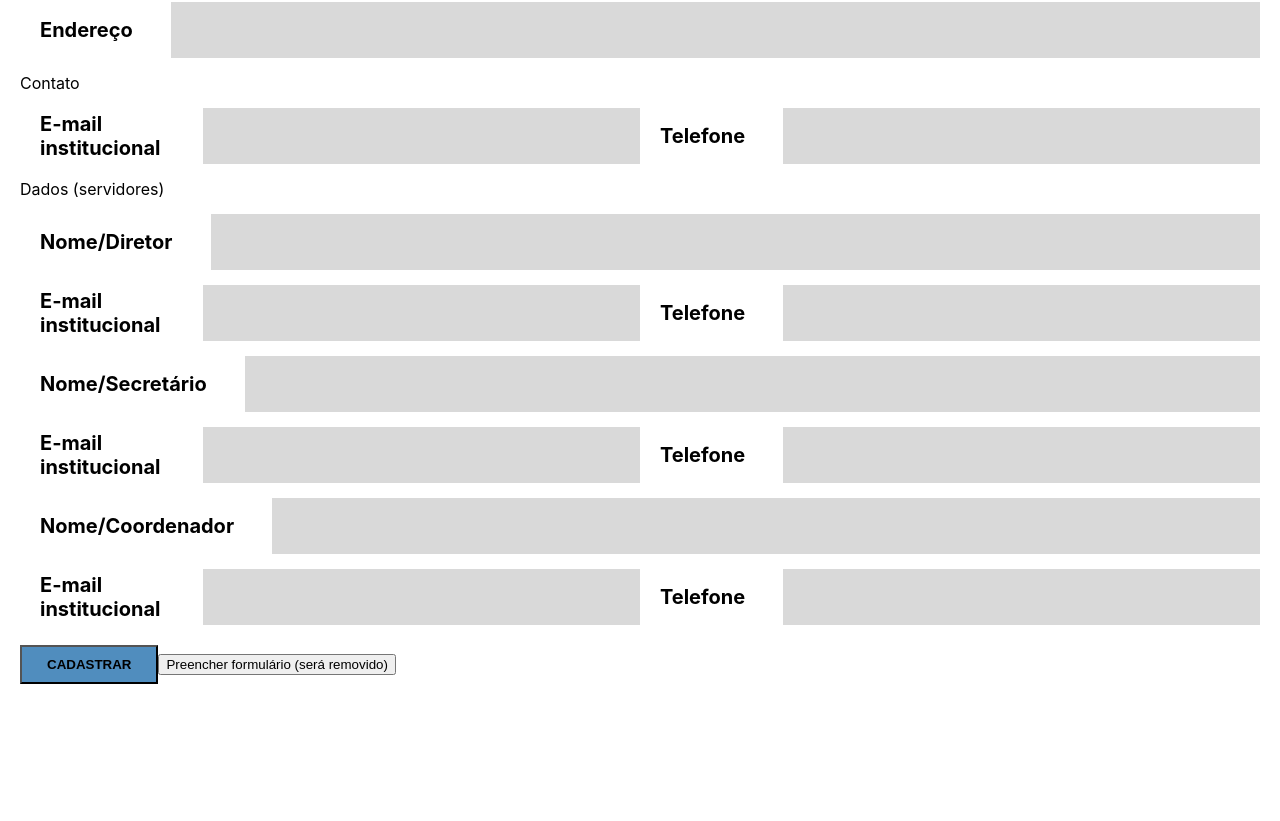
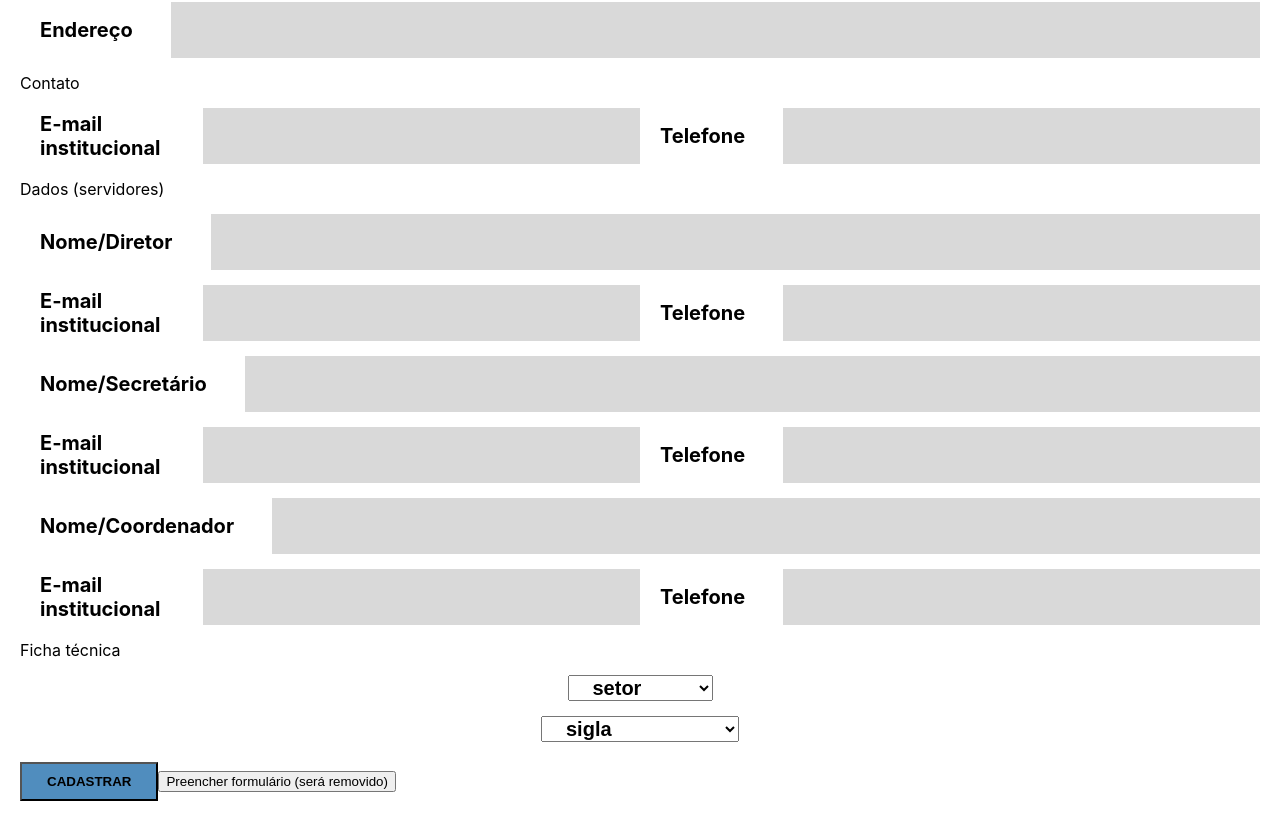
Before and after one commit to enzo-santos-ufpa/cme-gestao, a React (Create React App) app: page /cadastro-escola in a window 1280 px wide. Shown: the part 441-1262 px from the top of the page. Before the commit the page ends 1145 px from the top, so only its background shows below. Built offline with nearby package versions, Linux system fonts and the light colour scheme.

Commit message:
Adiciona suporte à setor e sigla de escolas

```diff
--- a/src/api/config.ts
+++ b/src/api/config.ts
@@ -14,11 +14,14 @@ async function initialize(pool: pg.Pool) {
             NomeEntidadeMantenedora VARCHAR(255) NOT NULL,
             Email VARCHAR(255) NOT NULL,
             Telefone VARCHAR(15) NOT NULL,
+            TipoSetor VARCHAR(255) NOT NULL,
+            TipoSigla VARCHAR(255) NOT NULL,
             PRIMARY KEY (Id)
         );
     `);
     await pool.query(`CREATE TABLE IF NOT EXISTS
         EnderecoEscola (
+            Id SERIAL NOT NULL,
             IdEscola INTEGER NOT NULL,
             Distrito VARCHAR(30) NOT NULL,
             Endereco VARCHAR(255) NOT NULL,
@@ -26,7 +29,7 @@ async function initialize(pool: pg.Pool) {
             UF VARCHAR(2) NOT NULL,
             Bairro VARCHAR (255) NOT NULL,
             CEP VARCHAR(10) NOT NULL,
-            PRIMARY KEY (IdEscola),
+            PRIMARY KEY (Id),
             FOREIGN KEY (IdEscola) REFERENCES Escola (Id)
         );
     `);
--- a/src/components/cadastro-escolas/TelaCadastroEscola.tsx
+++ b/src/components/cadastro-escolas/TelaCadastroEscola.tsx
@@ -4,7 +4,7 @@ import '../common/Tela.css';
 import Forms from "../../models/form";
 import {escolas} from "../../lib/api";
 import PlanoFundo, {bg} from "../common/PlanoFundo";
-import {EscolaBase, DistritoAdministrativo} from "../../models/Escola";
+import {EscolaBase, DistritoAdministrativo, tiposEscola} from "../../models/Escola";
 import ReactInputMask from "react-input-mask";
 import Validador, {Validadores} from "../../models/Validador";
 import {parseDate, random} from "../../lib/utils";
@@ -188,6 +188,16 @@ class TelaCadastroEscola extends React.Component<{}, Estado> {
                     texto: "",
                     validador: new Validador().use(Validadores.required()),
                 }),
+                "tipo.setor": new Forms.Campo({
+                    nome: "Setor",
+                    texto: "",
+                    validador: new Validador().use(Validadores.required()),
+                }),
+                "tipo.sigla": new Forms.Campo({
+                    nome: "Setor",
+                    texto: "",
+                    validador: new Validador().use(Validadores.required()),
+                }),
             }),
         };
         this.onSubmit = this.onSubmit.bind(this);
@@ -219,6 +229,10 @@ class TelaCadastroEscola extends React.Component<{}, Estado> {
                     endereco: json["endereco"],
                     email: json["email"],
                     telefone: json["telefone"],
+                    tipo: {
+                        setor: json["tipo.setor"] as "Pública" | "Privada",
+                        sigla: json["tipo.sigla"],
+                    },
                     servidores: {
                         diretor: {
                             telefone: json["servidores.diretor.telefone"],
@@ -360,6 +374,35 @@ class TelaCadastroEscola extends React.Component<{}, Estado> {
                                                  campo={form.campo("servidores.coordenador.telefone")}
                                                  onChange={() => this.updateSelf()}/>
                         </div>
+                        <p>Ficha técnica</p>
+                        <select
+                            className="TelaCadastroEscolas-nomeCampo"
+                            value={form.campo("tipo.setor").texto.length ? form.campo("tipo.setor").texto : "sigla"}
+                            onChange={(e) => {
+                                const value = e.target.value === "setor" ? "" : e.target.value;
+                                form.campo("tipo.setor").texto = value;
+                                this.updateSelf();
+                            }}
+                        >
+                            <option value={undefined}>setor</option>
+                            <option>Pública</option>
+                            <option>Privada</option>
+                        </select>
+                        <select
+                            className="TelaCadastroEscolas-nomeCampo"
+                            value={form.campo("tipo.sigla").texto.length ? form.campo("tipo.sigla").texto : "sigla"}
+                            onChange={(e) => {
+                                const value = e.target.value === "sigla" ? "" : e.target.value;
+                                form.campo("tipo.sigla").texto = value;
+                                this.updateSelf();
+                            }}
+                        >
+                            <option value={undefined}>sigla</option>
+                            {tiposEscola.filter((tipo) => {
+                                const setor = form.campo("tipo.setor").texto;
+                                return setor ? setor === tipo.setor : true;
+                            }).map((tipo) => <option>{tipo.sigla}</option>)}
+                        </select>
                     </div>
                     <input className="TelaEscolas-botaoControle" type="submit" value="CADASTRAR"/>
                     <button type="button" onClick={(_) => {
@@ -396,6 +439,7 @@ class TelaCadastroEscola extends React.Component<{}, Estado> {
                         form.campo("servidores.diretor.email").texto = wsrandomf("######@gmail.com");
                         form.campo("servidores.secretario.email").texto = wsrandomf("######@gmail.com");
                         form.campo("servidores.coordenador.email").texto = wsrandomf("######@gmail.com");
+                        form.campo("tipo.setor").texto = random.choice(["Pública", "Privada"]);
                         this.updateSelf();
                     }}>
                         Preencher formulário (será removido)
--- a/src/components/tela-escolas/TelaEscolas.tsx
+++ b/src/components/tela-escolas/TelaEscolas.tsx
@@ -39,6 +39,11 @@ class TelaEscolas<T extends EscolaBase> extends React.Component<Props<T>, Estado
 
     private static filtra<T extends EscolaBase>(filtro: Filtro, escolas: T[]): T[] {
         let escolasFiltradas = escolas;
+        if (filtro.sigla != null) {
+            escolasFiltradas = escolasFiltradas.filter(escola => {
+                return escola.tipo.sigla === filtro.sigla;
+            });
+        }
         if (filtro.distrito != null) {
             escolasFiltradas = escolasFiltradas.filter(escola => escola.distrito === filtro.distrito);
         }
--- a/src/models/Escola.ts
+++ b/src/models/Escola.ts
@@ -28,7 +28,7 @@ type Escola = {
     filiais: Escola[],
 }
 
-export type EscolaBase = Omit<Escola, "tipo" | "modalidadeEnsino" | "convenioSemec" | "filiais">;
+export type EscolaBase = Omit<Escola, "modalidadeEnsino" | "convenioSemec" | "filiais">;
 export type EscolaAutorizada = EscolaBase & { processoAtual: Processo };
 export type EscolaPendente = EscolaBase & { cadastro: DadosCadastro };
 
@@ -41,8 +41,6 @@ export type FiltroEscolasBD = {
 };
 
 export enum DistritoAdministrativo { DABEL, DABEN, DAGUA, DAICO, DAOUT, DAMOS }
-
-export enum SetorEscola { publico, privado}
 
 export type Servidor = {
     nome: string,
@@ -57,9 +55,20 @@ export type ConvenioSEMEC = {
 }
 
 export type TipoEscola = {
-    setor: SetorEscola,
-    nome: string, // EMEIF, EMEF, EMEI
+    setor: "Pública" | "Privada",
+    sigla: string,
 }
+
+export const tiposEscola: TipoEscola[] = [
+    {setor: "Pública", sigla: "EMEIF"},
+    {setor: "Pública", sigla: "EMEF"},
+    {setor: "Pública", sigla: "EMEI"},
+    {setor: "Pública", sigla: "UEI"},
+    {setor: "Privada", sigla: "OSC"},
+    {setor: "Privada", sigla: "Comunitária"},
+    {setor: "Privada", sigla: "Confessional"},
+    {setor: "Privada", sigla: "Privada"},
+]
 
 export type EtapaEnsino = {
     nome: string, // Educação infantil, Ensino fundamental (CF), Ensino fundamental (EJA)
@@ -122,6 +131,10 @@ export namespace encoding {
                 codigoInep: value.codigoInep,
                 cnpjConselho: value.cnpjConselho,
                 nomeEntidadeMantenedora: value.nomeEntidadeMantenedora,
+                tipo: {
+                    setor: value["tipo.setor"] as "Pública" | "Privada",
+                    sigla: value["tipo.sigla"],
+                },
                 servidores: {
                     diretor: {
                         nome: value["servidores.diretor.nome"],
@@ -153,6 +166,8 @@ export namespace encoding {
                 "servidores.coordenador.email": value.servidores.coordenador.email,
                 "servidores.coordenador.telefone": value.servidores.coordenador.telefone,
                 "servidores.coordenador.nome": value.servidores.coordenador.nome,
+                "tipo.setor": value.tipo.setor,
+                "tipo.sigla": value.tipo.sigla,
                 bairro: value.bairro,
                 cep: value.cep,
                 cidade: value.cidade,
@@ -211,10 +226,10 @@ export namespace encoding {
         encode(value: EscolaAutorizada): FlatEncoded<EscolaAutorizada> {
             return {
                 ...this.encoder.encode(value),
-                "processoAtual.nome": value.processoAtual.nome,
-                "processoAtual.resolucao": value.processoAtual.resolucao,
-                "processoAtual.inicio": value.processoAtual.inicio.toISOString(),
-                "processoAtual.duracao": value.processoAtual.duracao.toString(),
+                "processoAtual.nome": value.processoAtual?.nome,
+                "processoAtual.resolucao": value.processoAtual?.resolucao,
+                "processoAtual.inicio": value.processoAtual?.inicio.toISOString(),
+                "processoAtual.duracao": value.processoAtual?.duracao.toString(),
                 "processoAtual.dataFim": "",
                 "processoAtual.diasRestantes": "",
             };
```
